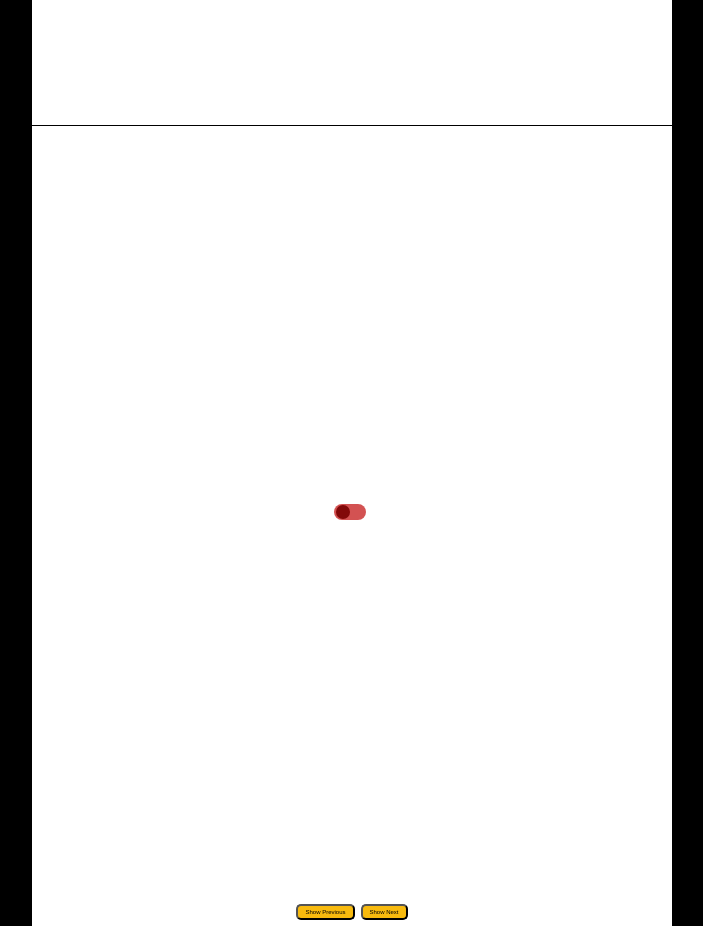
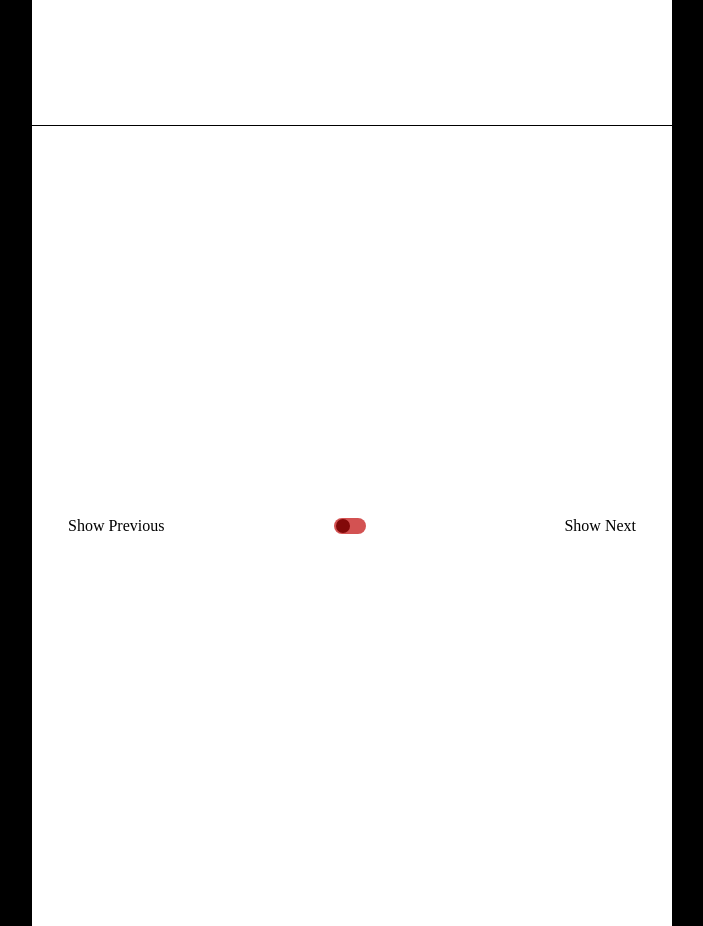
Before and after one commit to MeetYourCreator/reactjs-common-components, a React (Create React App) app: page / in a window 1280 px wide. Shown: the part 4680-5606 px from the top of the page, without its empty margins (288-991 px from the left). Built offline with nearby package versions, Linux system fonts and the light colour scheme.

Commit message:
change positions of buttons for Sli=der

```diff
--- a/src/components/Slider/Slider.tsx
+++ b/src/components/Slider/Slider.tsx
@@ -9,7 +9,7 @@ export const Slider = ({ urlArray }: SliderProps) => {
     <>
       <div className="sliderContainer">
         <div className="slider">{urlArray[urlIndex]}</div>
-        <div className="buttonContainer">
+        {/* <div className="buttonContainer"> */}
         <Button
           name="Show Previous"
           onClick={() =>
@@ -21,6 +21,16 @@ export const Slider = ({ urlArray }: SliderProps) => {
               }
             })
           }
+          styles={{
+            all: 'unset',
+            display: 'block',
+            position: 'absolute',
+            top: 0,
+            bottom: 0,
+            left: 0,
+            padding: '1rem',
+            cursor: 'pointer',
+          }}
         />
         <Button
           name="Show Next"
@@ -33,9 +43,19 @@ export const Slider = ({ urlArray }: SliderProps) => {
               }
             });
           }}
+          styles={{
+            all: 'unset',
+            display: 'block',
+            position: 'absolute',
+            top: 0,
+            right: 0,
+            bottom: 0,
+            padding: '1rem',
+            cursor: 'pointer',
+          }}
         />
       </div>
-      </div>
+      {/* </div> */}
     </>
   );
 };
--- a/src/components/Slider/styles.css
+++ b/src/components/Slider/styles.css
@@ -7,6 +7,7 @@ img {
   display: flex;
   flex-direction: column;
   justify-content: flex-end;
+  position: relative;
   max-width: 600px;
   max-height: 100vh;
   width: 100%;
```
Lines whose indentation alone changed are shown as unchanged.
